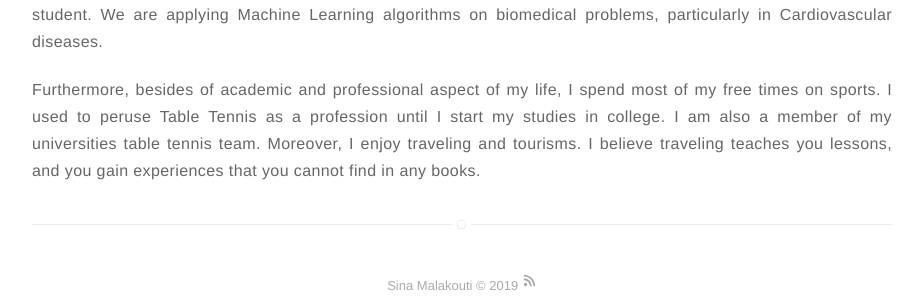
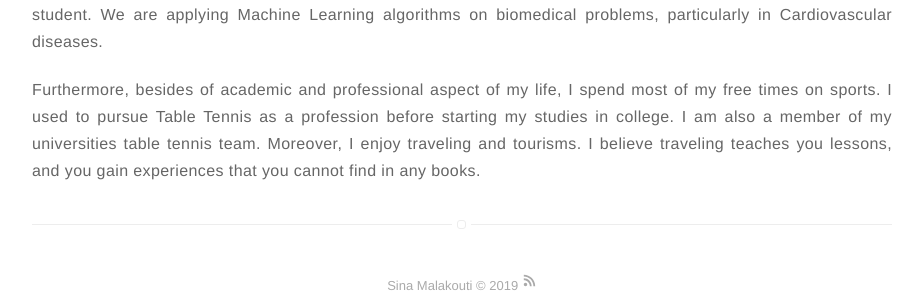
Before and after one commit to sinamalakouti/sinamalakouti.github.io, a Jekyll site: the page built from about.md, in a window 1280 px wide. Shown: the part 1400-1696 px from the top of the page, without its empty margins (178-1101 px from the left). Built offline with Jekyll 4.4.1, drawn with Linux system fonts in a browser that asks for light colours.

Commit message:
change last paragraph of about :D grammer problem :(

```diff
--- a/about.md
+++ b/about.md
@@ -14,4 +14,4 @@ I was also president of the Student Scientific Chapter of Computer Engineering a
 
 Currently, I am a research assistant in Center for Biomedical and Health Informatics at Shahid Rajaei Cardiovascular, Medical & Research Center, Tehran, Iran, under the supervision of Dr. Mehrdad Oveisi as an Intern student. We are applying Machine Learning algorithms on biomedical problems, particularly in Cardiovascular diseases.
 
-Furthermore, besides of academic and professional aspect of my life, I spend most of my free times on sports. I used to peruse Table Tennis as a profession until I start my studies in college. I am also a member of my universities table tennis team. Moreover, I enjoy traveling and tourisms. I believe traveling teaches you lessons, and you gain experiences that you cannot find in any books.
+Furthermore, besides of academic and professional aspect of my life, I spend most of my free times on sports. I used to pursue Table Tennis as a profession before starting my studies in college. I am also a member of my universities table tennis team. Moreover, I enjoy traveling and tourisms. I believe traveling teaches you lessons, and you gain experiences that you cannot find in any books.
```
